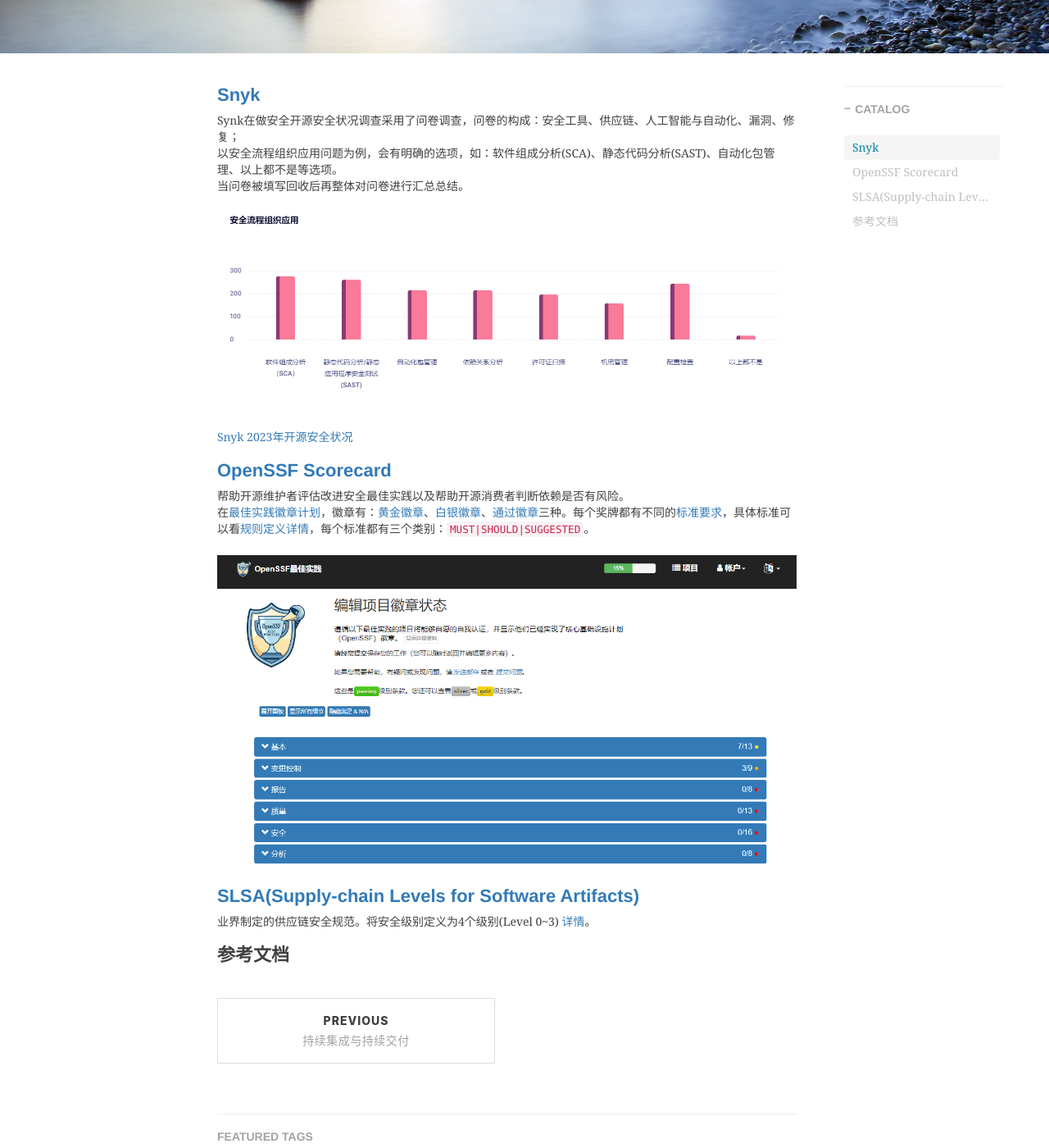
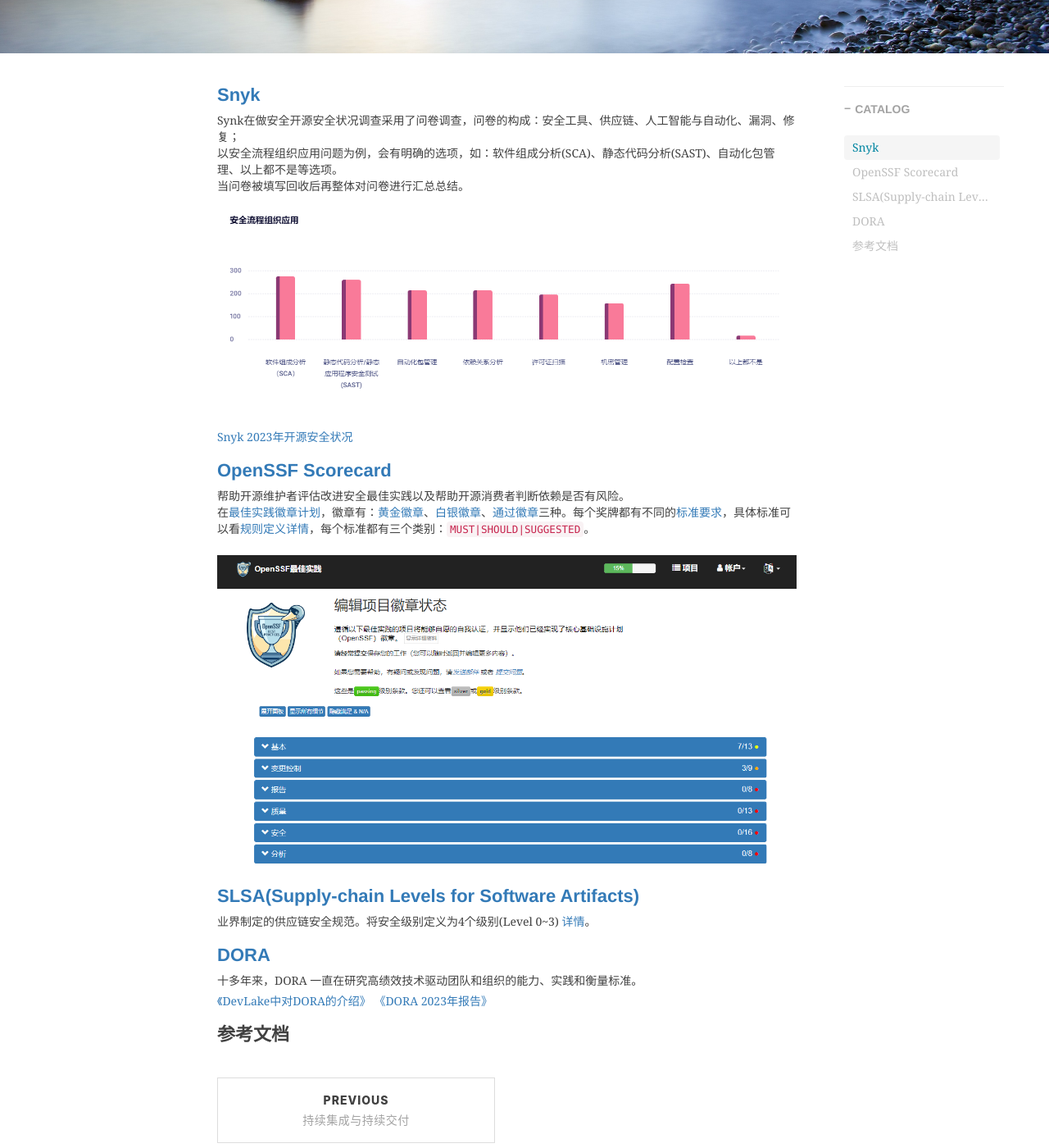
Before and after one commit to shihai1991/shihai1991.github.io, a Jekyll site: the page built from _posts/2024-11-25-业界对CICD能力评级.md, in a window 1280 px wide and 1400 px high, scrolled down 390 px. Shown: the whole window at 82% size. Built offline with Jekyll 4.4.1, drawn with Linux system fonts in a browser that asks for light colours; nearby versions of some CDN libraries; comment, search, counter and statistics services are not loaded.

Commit message:
Update 2024-11-25-业界对CICD能力评级.md

```diff
--- a/_posts/2024-11-25-业界对CICD能力评级.md
+++ b/_posts/2024-11-25-业界对CICD能力评级.md
@@ -24,4 +24,10 @@
 # [SLSA(Supply-chain Levels for Software Artifacts)](https://slsa.dev/)
 业界制定的供应链安全规范。将安全级别定义为4个级别(Level 0~3) [详情](https://slsa.dev/spec/v1.0/levels)。
 
+# [DORA](https://dora.dev/publications/)
+十多年来，DORA 一直在研究高绩效技术驱动团队和组织的能力、实践和衡量标准。
+
+[《DevLake中对DORA的介绍》](https://devlake.apache.org/docs/Metrics/DeploymentFrequency/)
+[《DORA 2023年报告》](https://dora.dev/research/2023/dora-report/2023-dora-accelerate-state-of-devops-report_zh-TW.pdf)
+
 # 参考文档
```
